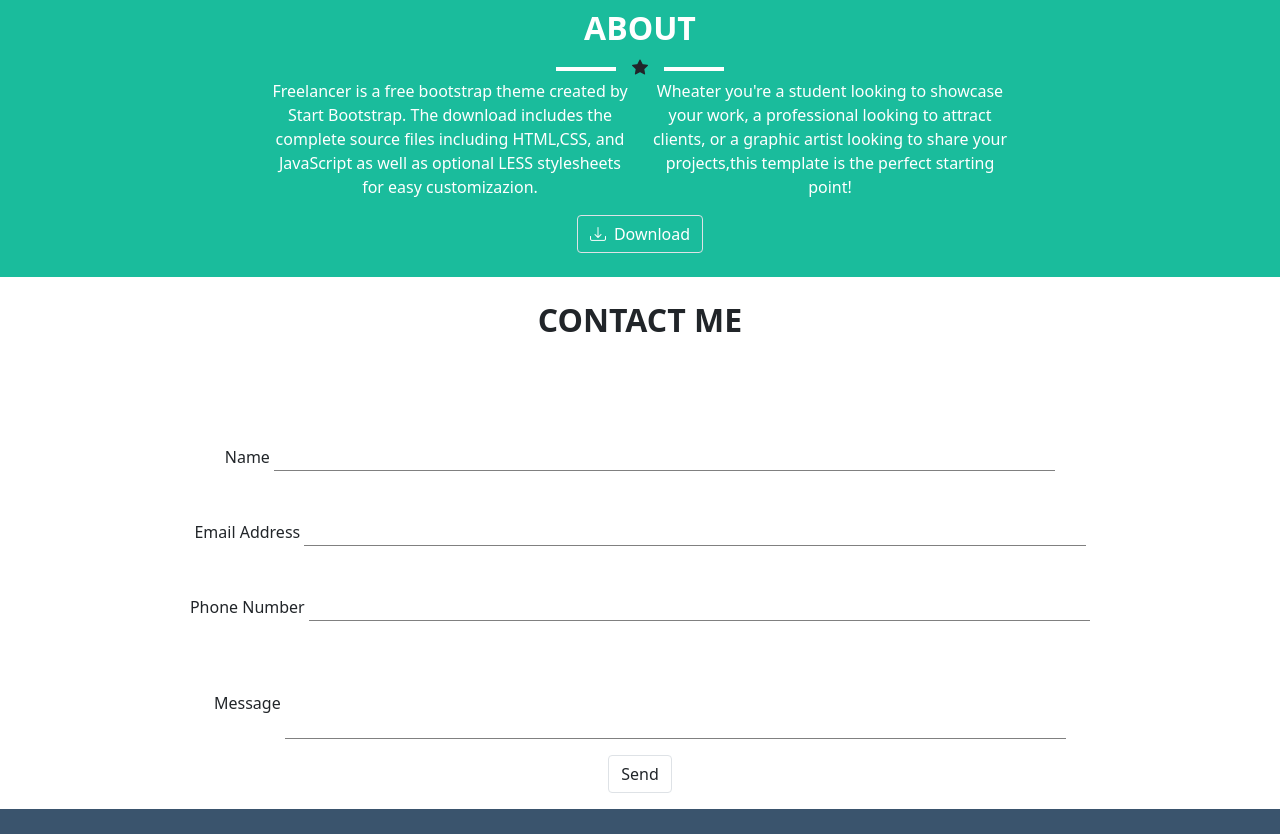
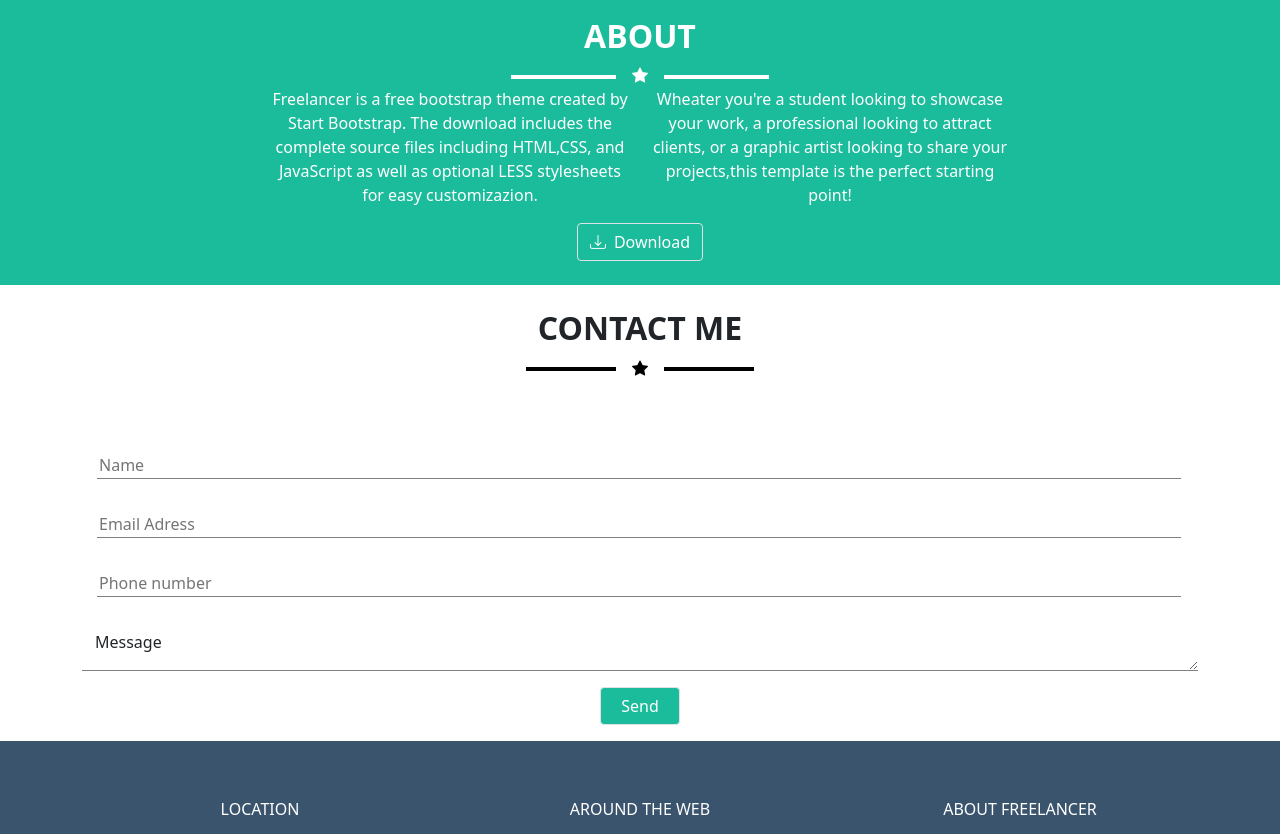
Before and after one commit to DanieleFic/html-css-bootstrap-freelancer, a plain HTML site: page index.html in a window 1280 px wide. Shown: the part 1012-1846 px from the top of the page. Drawn offline with nearby package versions, Linux system fonts and the light colour scheme.

Commit message:
da aggiustare menu hamburger

```diff
--- a/css/style.css
+++ b/css/style.css
@@ -15,9 +15,16 @@ li{
 }
 
 .ms_star{
-    max-width: 400px;
+    max-width: 700px;
     width: 100%;
     margin: 0 auto;
+    color: white;
+}
+.ms_star2{
+    max-width: 600px;
+    width: 100%;
+    margin: 0 auto;
+    color: black;
 }
 
 .ms_star:before,
@@ -53,10 +60,11 @@ li{
     background-color: rgb(26, 188, 156);
 }
 input[type=text] {
-    width: 70%;
+    width: 100%;
     box-sizing: border-box;
     border: none;
     border-bottom: 1px solid gray;
+    border-radius: 0;
   }
 
 .msheight{
@@ -65,6 +73,8 @@ input[type=text] {
 
 .msbutton{
     background-color: rgb(26, 188, 156);
+    width: 80px;
+    color: white;
 }
 
 .prefooter{
@@ -78,3 +88,9 @@ input[type=text] {
 #evidenzia{
     color: rgb(26, 188, 156);
 }
+
+.ms_border{
+    border: 0;
+    border-bottom: 1px solid gray;
+    border-radius: 0;
+}
--- a/index.html
+++ b/index.html
@@ -12,17 +12,23 @@
 <body>
     <header>
         <!--NAVIGATORE-->
-        <nav class="container-fluid">
-            <div class="row p-1">
-                <div class="col-6 d-flex justify-content-center p-2">
-                    <a href=""><p class="text-white fw-bolder">START BOOTSTRAP</p></a>
-                </div>
-
-                <div class="col-6 d-flex justify-content-center">
-                    <ul class="list-group list-group-horizontal">
-                        <a href=""><li class="text-white p-2">Portfolio</li></a>
-                        <a href=""><li class="text-white p-2">About</li></a>
-                        <a href=""><li class="text-white p-2">Contact</li></a>
+        <nav class="navbar navbar-expand-lg navbar-light">
+            <div class="container p-2">
+              <a class="navbar-brand text-white" href="#">GET BOOTSTRAP</a>
+              <button class="navbar-toggler" type="button" data-bs-toggle="collapse" data-bs-target="#navbarNav" aria-controls="navbarNav" aria-expanded="false" aria-label="Toggle navigation">
+                <span class="navbar-toggler-icon"></span>
+              </button>
+              <div class="collapse navbar-collapse  justify-content-end" id="navbarNav">
+                <ul class="navbar-nav text-white">
+                  <li class="nav-item">
+                    <a class="nav-link active text-white" aria-current="page" href="#">PORTFOLIO</a>
+                  </li>
+                  <li class="nav-item">
+                    <a class="nav-link text-white" href="#">ABOUT</a>
+                  </li>
+                  <li class="nav-item">
+                    <a class="nav-link text-white" href="#">CONTACT</a>
+                  </li>
                 </ul>
               </div>
             </div>
@@ -41,6 +47,7 @@
             </div>
         </div>
     </section>
+    <!--BOX IMMAGINI-->
     <section>
         <div class="container text-center pt-5">
             <h2 class="text-black fw-bolder">PORTFOLIO</h2>
@@ -65,7 +72,7 @@
                 <img class="box rounded-3" src="img/submarine.png" alt="">
             </div>
     </section>
-
+    <!--TESTO SOTTO IMMAGINI-->
     <section class="about pb-4 mt-3">
         <div class="container text-center pt-5">
             <h2 class="text-white fw-bolder ">ABOUT</h2>
@@ -92,41 +99,46 @@
             <button type="button" class="btn border border-1 text-white"><i class="bi bi-download .bg-light.bg-gradient pe-2"></i>Download</button>
         </div>
     </section>
-
+    <!--FORM-->
     <section class="contact text-center">
         <h2 class="text-black fw-bolder mt-4">CONTACT ME</h2>
-        <div class="container  pt-5">
-            <div class="row flex-column">
+        <div class="ms_star2 text-center"><i class="bi bi-star-fill px-3"></i></div>
+            <div class="container  pt-2">
+                <div class="row">
                     <div class="col-12  col-sm-12 col-lg-12 pt-5 ">
-                    <label for="fname">Name</label>
-                    <input type="text" id="fname" name="fname">
+                        <div class="input-group input-group-lg p-3">
+                            <span id="inputGroup-sizing-lg"></span>
+                            <input type="text"  aria-label="Sizing example input" aria-describedby="inputGroup-sizing-lg" placeholder="Name">
                         </div>
-                <div class="col-12  col-sm-12 col-lg-12 pt-5 ">
-                    <label for="fname">Email Address</label>
-                    <input type="text" id="fname" name="fname">
+                        <div class="input-group input-group-lg p-3">
+                            <span id="inputGroup-sizing-lg"></span>
+                            <input type="text" aria-label="Sizing example input" aria-describedby="inputGroup-sizing-lg" placeholder="Email Adress">
                         </div>
-                <div class="col-12  col-sm-12 col-lg-12 pt-5 ">
-                    <label for="fname">Phone Number</label>
-                    <input type="text" id="fname" name="fname">
+                        <div class="input-group input-group-lg p-3">
+                            <span id="inputGroup-sizing-lg"></span>
+                            <input type="text"  aria-label="Sizing example input" aria-describedby="inputGroup-sizing-lg" placeholder="Phone number">
                         </div>
-                <div class="col-12  col-sm-12 col-lg-12 pt-5 ">
-                    <label for="fname">Message</label>
-                    <input class="msheight" type="text" id="fname" name="fname">
+                        <div class="form-floating">
+                            <textarea class="form-control ms_border" placeholder="Leave a comment here" id="floatingTextarea" ></textarea>
+                            <label for="floatingTextarea" placeholder="Leave a comment here">Message</label>
+                        </div>
+                        <button class="btn border border-1 text-black mt-3 msbutton">Send</button>
                     </div>
                 </div>
             </div>
-        <button type="msbutton " class="btn border border-1 text-black mt-3">Send</button>
+        </div>
     </section>
+    <!--PREFOOTER-->
     <section class="prefooter pb-4 mt-3">
         <div class="container d-flex flex-column  pt-5">
             <div class="row">
-                <div class="col-12  col-sm-4 col-lg-4 text-center">
+                <div class="col-12  col-sm-4 col-lg-4 text-center p-2 ">
                     <p class="text-white">LOCATION</p>
                     <p class="text-white">2215 Jhon Daniel Drive Clark, MO
                         54243
                     </p>
                 </div>
-                <div class="col-12  col-sm-4 col-lg-4">
+                <div class="col-12  col-sm-4 col-lg-4 p-2">
                     <p class="text-white text-center">AROUND THE WEB</p>
                     <div class=" d-flex justify-content-center">
                         <div class=" p-1">
@@ -155,7 +167,7 @@
                     </div>
                     </div>
                     </div>
-                <div class="col-12  col-sm-4 col-lg-4">
+                <div class="col-12  col-sm-4 col-lg-4 p-2">
                     <p class="text-white text-center">
                         ABOUT FREELANCER
                     </p>
@@ -168,6 +180,7 @@
             </div>
         </div>
     </section>
+    <!--FOOTER-->
     <section class="footer p-4">
         <div class="container">
             <div class="row">
```
Lines whose indentation alone changed are shown as unchanged.
